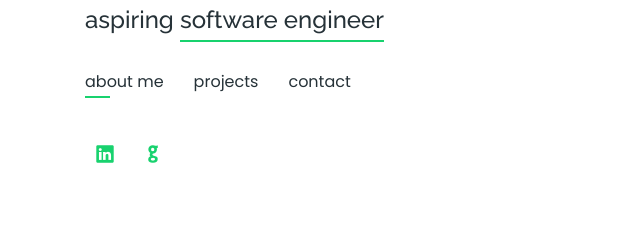
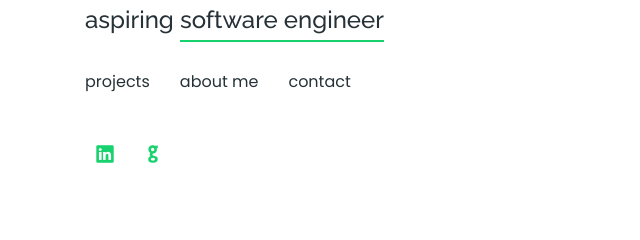
Before and after one commit to joseph-mpo-yeti/josephmpo.me, a plain HTML site: page index.html in a window 1280 px wide. Shown: the part 344-584 px from the top of the page, 0-640 px from the left. Drawn offline with nearby package versions, Linux system fonts and the light colour scheme.

Commit message:
Reordered links

```diff
--- a/index.html
+++ b/index.html
@@ -46,8 +46,8 @@
       <nav class="nav-menu d-none d-lg-block">
         <ul>
           <!-- <li class="active"><a href="#header">Home</a></li> -->
-          <li class="active"><a href="#about">about me</a></li>
           <li><a href="#portfolio">projects</a></li>
+          <li><a href="#about">about me</a></li>
           <li><a href="#contact">contact</a></li>
         </ul>
       </nav><!-- .nav-menu -->
```
